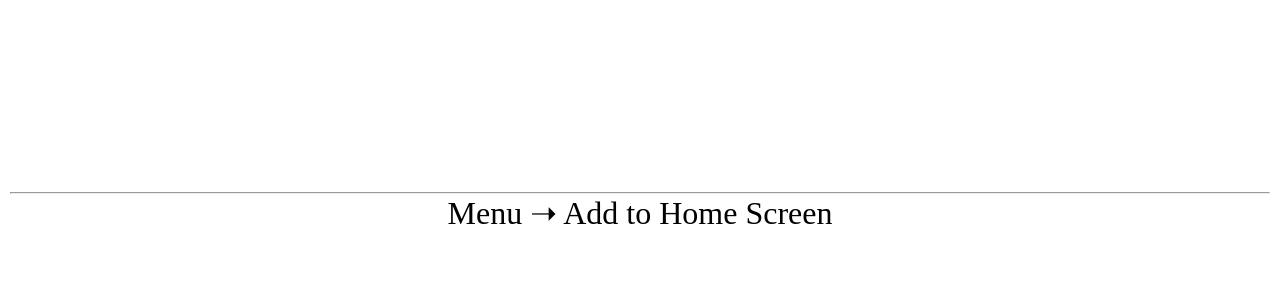
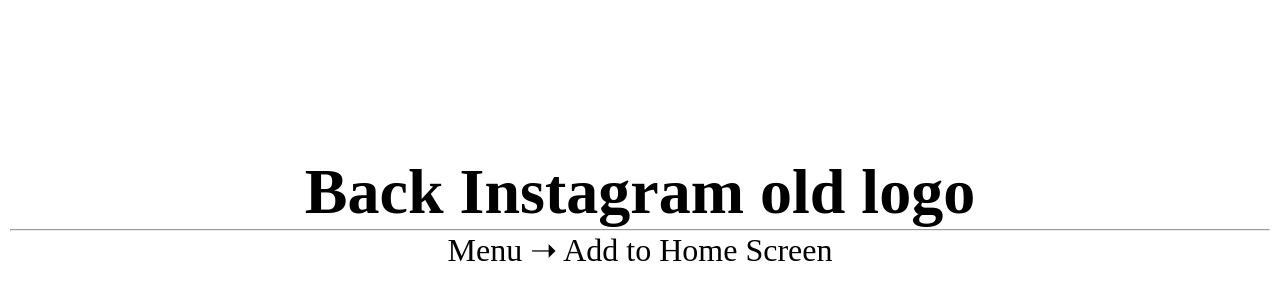
Before and after one commit to ruLait/ig-logo, a plain HTML site: page index.html in a window 1280 px wide. Shown: the part 188-488 px from the top of the page. Drawn offline with Linux system fonts and the light colour scheme.

Commit message:
Ридми, лицензия и фиксы

```diff
--- a/index.html
+++ b/index.html
@@ -16,6 +16,7 @@
 	<link rel="stylesheet" href="code/style.min.css">
 </head><body>
 	<div class="container">
+			<h1>Back Instagram old logo</h1>
 			<hr>
 			<p>Menu &#10141; Add to Home Screen</p>
 	</div>
```
Also changed, not shown: license.txt (added), 1 other file.
